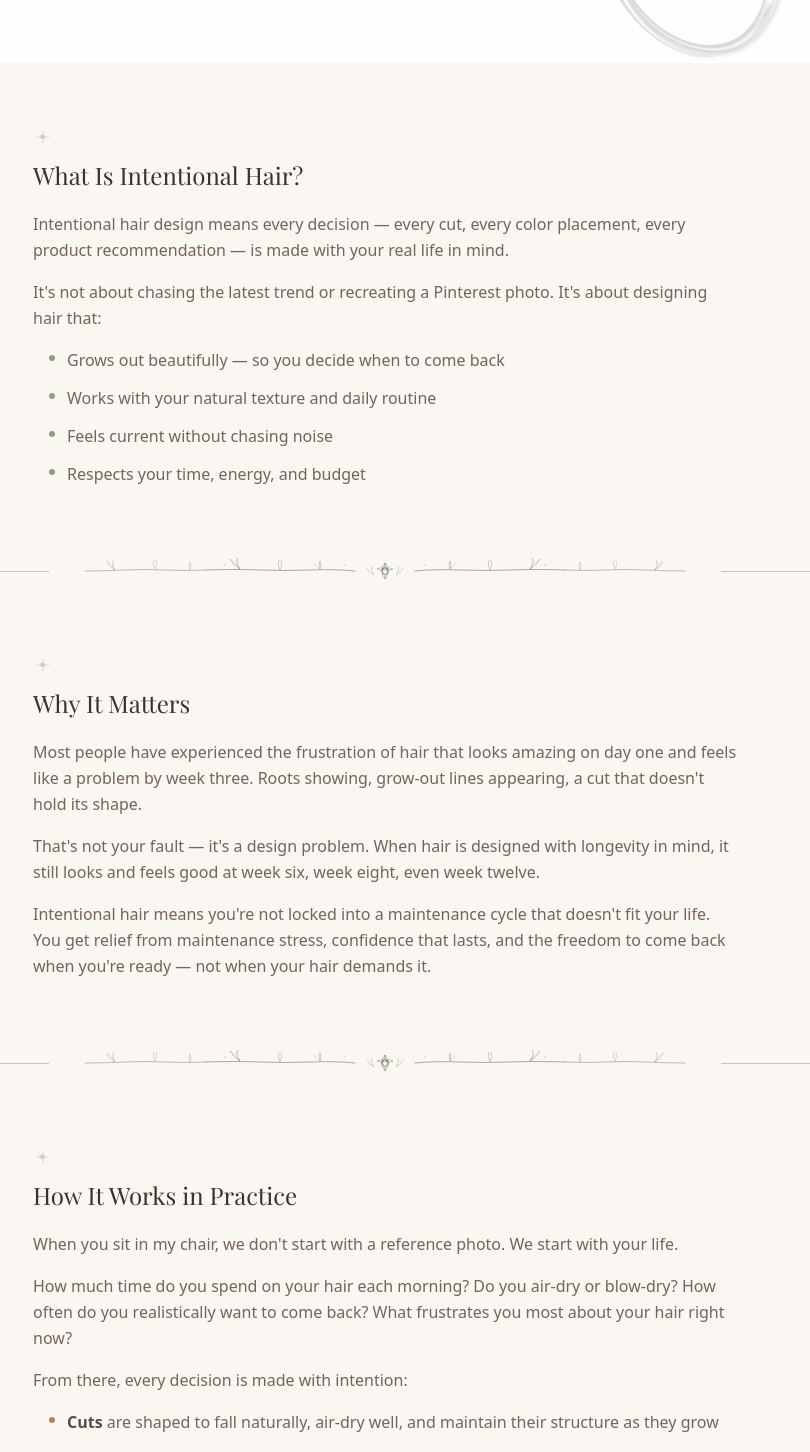
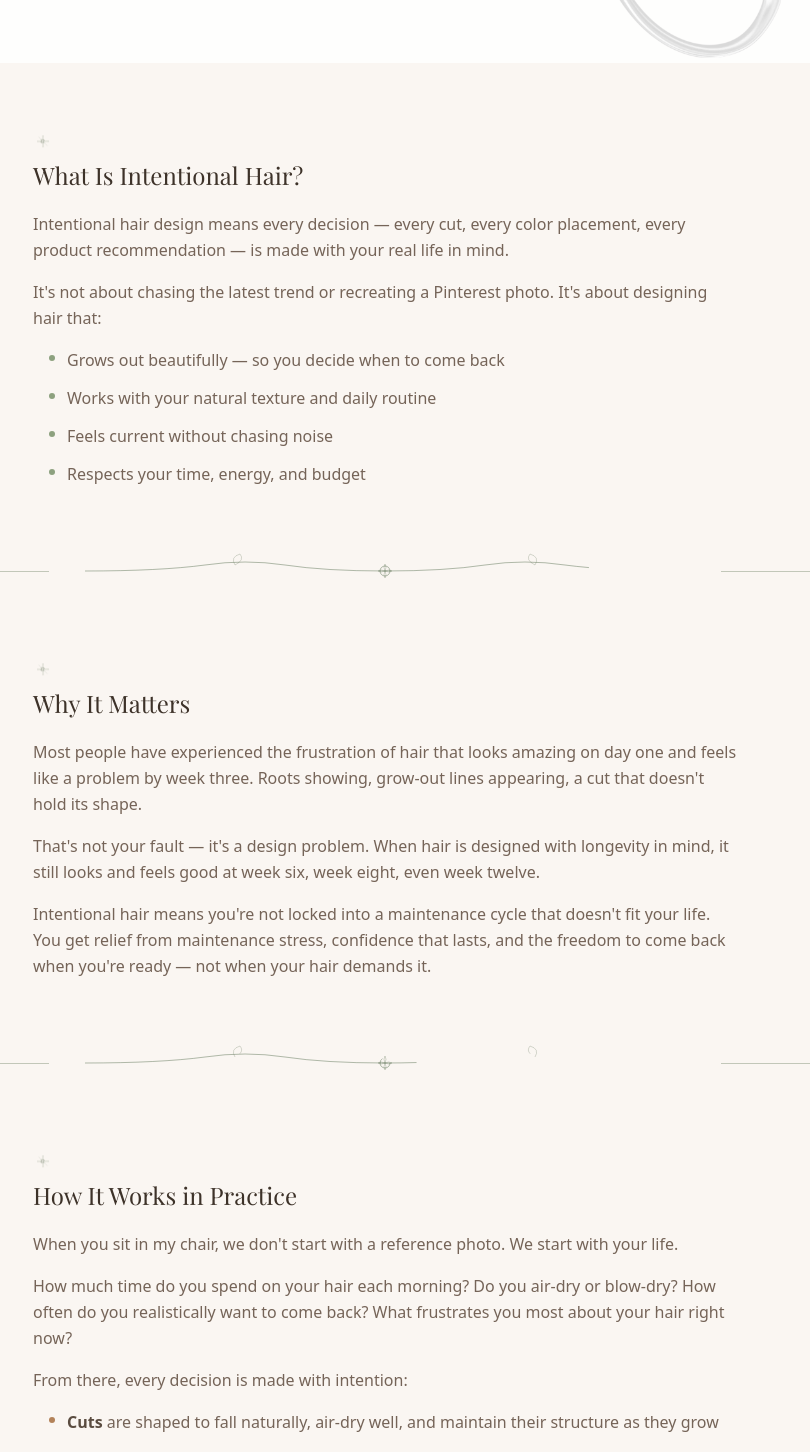
Before and after one commit to allbeautyhairstudio/abhsweb, a Next.js app in the folder abhs/: page /philosophy in a window 1280 px wide. Shown: the part 700-2152 px from the top of the page, without its empty margins (255-1065 px from the left). Built offline with nearby package versions, Linux system fonts and the light colour scheme; a web font is replaced by a local one.

Commit message:
feat: add scroll reveals to philosophy page
Section fade-ups, staggered bullet lists, pull quote slide-in,
animated floral dividers and reactive floral accents.

```diff
--- a/abhs/src/app/(public)/philosophy/page.tsx
+++ b/abhs/src/app/(public)/philosophy/page.tsx
@@ -2,7 +2,11 @@ import type { Metadata } from 'next';
 import Link from 'next/link';
 import Image from 'next/image';
 import { ArrowRight, Calendar } from 'lucide-react';
-import { FloralBloom, FloralDivider, FloralCorner } from '@/components/decorative/floral-accents';
+import { FloralBloom, FloralCorner } from '@/components/decorative/floral-accents';
+import { FloralDividerAnimated } from '@/components/decorative/floral-divider-animated';
+import { MotionPage } from '@/components/motion/motion-page';
+import { MotionReveal, MotionRevealChild } from '@/components/motion/motion-reveal';
+import { MotionFloral } from '@/components/motion/motion-floral';
 
 export const metadata: Metadata = {
   title: 'Intentional Hair Philosophy',
@@ -12,11 +16,15 @@ export const metadata: Metadata = {
 
 export default function PhilosophyPage() {
   return (
+    <MotionPage>
       <div className="flex flex-col">
         {/* Title section */}
         <section className="py-14 sm:py-16 bg-white">
           <div className="mx-auto max-w-4xl px-4 sm:px-6 lg:px-8 text-center">
+            <MotionReveal>
+              <MotionFloral>
                 <FloralBloom className="w-7 h-7 text-forest-500 mx-auto mb-3" />
+              </MotionFloral>
               <h1 className="font-serif text-3xl sm:text-4xl text-warm-800 mb-4">
                 Intentional Hair Design
               </h1>
@@ -24,6 +32,7 @@ export default function PhilosophyPage() {
                 Hair should not add stress to your life. It should support how you
                 live.
               </p>
+            </MotionReveal>
           </div>
         </section>
 
@@ -42,7 +51,10 @@ export default function PhilosophyPage() {
         {/* What It Is */}
         <section className="py-14 sm:py-16">
           <div className="mx-auto max-w-3xl px-4 sm:px-6 lg:px-8">
+            <MotionReveal>
+              <MotionFloral>
                 <FloralBloom className="w-5 h-5 text-forest-500 mb-3" />
+              </MotionFloral>
               <h2 className="font-serif text-2xl text-warm-700 mb-5">
                 What Is Intentional Hair?
               </h2>
@@ -56,35 +68,49 @@ export default function PhilosophyPage() {
                   It&apos;s not about chasing the latest trend or recreating a
                   Pinterest photo. It&apos;s about designing hair that:
                 </p>
-            <ul className="space-y-3 pl-4">
+              </div>
+            </MotionReveal>
+            <MotionReveal stagger={0.1} className="mt-4">
+              <ul className="space-y-3 pl-4 text-warm-500 leading-relaxed">
+                <MotionRevealChild>
                   <li className="flex items-start gap-3">
                     <span className="w-1.5 h-1.5 bg-sage-400 rounded-full shrink-0 mt-2" />
                     <span>Grows out beautifully — so you decide when to come back</span>
                   </li>
+                </MotionRevealChild>
+                <MotionRevealChild>
                   <li className="flex items-start gap-3">
                     <span className="w-1.5 h-1.5 bg-sage-400 rounded-full shrink-0 mt-2" />
                     <span>Works with your natural texture and daily routine</span>
                   </li>
+                </MotionRevealChild>
+                <MotionRevealChild>
                   <li className="flex items-start gap-3">
                     <span className="w-1.5 h-1.5 bg-sage-400 rounded-full shrink-0 mt-2" />
                     <span>Feels current without chasing noise</span>
                   </li>
+                </MotionRevealChild>
+                <MotionRevealChild>
                   <li className="flex items-start gap-3">
                     <span className="w-1.5 h-1.5 bg-sage-400 rounded-full shrink-0 mt-2" />
                     <span>Respects your time, energy, and budget</span>
                   </li>
+                </MotionRevealChild>
               </ul>
-          </div>
+            </MotionReveal>
           </div>
         </section>
 
         {/* Floral divider */}
-      <FloralDivider className="text-forest-500 px-4" />
+        <FloralDividerAnimated className="text-forest-500 px-4" />
 
         {/* Why It Matters */}
         <section className="py-14 sm:py-16">
           <div className="mx-auto max-w-3xl px-4 sm:px-6 lg:px-8">
+            <MotionReveal>
+              <MotionFloral>
                 <FloralBloom className="w-5 h-5 text-forest-500 mb-3" />
+              </MotionFloral>
               <h2 className="font-serif text-2xl text-warm-700 mb-5">
                 Why It Matters
               </h2>
@@ -107,16 +133,20 @@ export default function PhilosophyPage() {
                   back when you&apos;re ready — not when your hair demands it.
                 </p>
               </div>
+            </MotionReveal>
           </div>
         </section>
 
         {/* Floral divider */}
-      <FloralDivider className="text-forest-500 px-4" />
+        <FloralDividerAnimated className="text-forest-500 px-4" />
 
         {/* How It Works */}
         <section className="py-14 sm:py-16">
           <div className="mx-auto max-w-3xl px-4 sm:px-6 lg:px-8">
+            <MotionReveal>
+              <MotionFloral>
                 <FloralBloom className="w-5 h-5 text-forest-500 mb-3" />
+              </MotionFloral>
               <h2 className="font-serif text-2xl text-warm-700 mb-5">
                 How It Works in Practice
               </h2>
@@ -133,7 +163,11 @@ export default function PhilosophyPage() {
                 <p>
                   From there, every decision is made with intention:
                 </p>
-            <ul className="space-y-3 pl-4">
+              </div>
+            </MotionReveal>
+            <MotionReveal stagger={0.1} className="mt-4">
+              <ul className="space-y-3 pl-4 text-warm-500 leading-relaxed">
+                <MotionRevealChild>
                   <li className="flex items-start gap-3">
                     <span className="w-1.5 h-1.5 bg-copper-400 rounded-full shrink-0 mt-2" />
                     <span>
@@ -142,6 +176,8 @@ export default function PhilosophyPage() {
                       they grow
                     </span>
                   </li>
+                </MotionRevealChild>
+                <MotionRevealChild>
                   <li className="flex items-start gap-3">
                     <span className="w-1.5 h-1.5 bg-copper-400 rounded-full shrink-0 mt-2" />
                     <span>
@@ -150,6 +186,8 @@ export default function PhilosophyPage() {
                       graceful grow-out, not harsh lines
                     </span>
                   </li>
+                </MotionRevealChild>
+                <MotionRevealChild>
                   <li className="flex items-start gap-3">
                     <span className="w-1.5 h-1.5 bg-copper-400 rounded-full shrink-0 mt-2" />
                     <span>
@@ -157,6 +195,8 @@ export default function PhilosophyPage() {
                       enhance your natural tones rather than fighting them
                     </span>
                   </li>
+                </MotionRevealChild>
+                <MotionRevealChild>
                   <li className="flex items-start gap-3">
                     <span className="w-1.5 h-1.5 bg-copper-400 rounded-full shrink-0 mt-2" />
                     <span>
@@ -165,27 +205,37 @@ export default function PhilosophyPage() {
                       coming back every 4 weeks
                     </span>
                   </li>
+                </MotionRevealChild>
               </ul>
-          </div>
+            </MotionReveal>
           </div>
         </section>
 
         {/* Pull Quote */}
         <section className="relative py-10 sm:py-12 bg-blush-50 overflow-hidden">
+          <MotionFloral breathing cursorResponse>
             <FloralCorner className="absolute top-0 left-0 w-20 h-20 text-forest-500 opacity-25 rotate-90" />
+          </MotionFloral>
+          <MotionFloral breathing cursorResponse>
             <FloralCorner className="absolute bottom-0 right-0 w-20 h-20 text-forest-500 opacity-25 -rotate-90" />
+          </MotionFloral>
           <div className="relative mx-auto max-w-3xl px-4 sm:px-6 lg:px-8 text-center">
+            <MotionReveal direction="left">
+              <MotionFloral>
                 <FloralBloom className="w-6 h-6 text-forest-500/40 mx-auto mb-4" />
+              </MotionFloral>
               <blockquote className="font-serif text-xl sm:text-2xl text-warm-700 italic leading-relaxed">
                 &ldquo;You design intentional hair that reduces stress, grows out
                 beautifully, and supports how real people live.&rdquo;
               </blockquote>
+            </MotionReveal>
           </div>
         </section>
 
         {/* CTA */}
         <section className="py-14 sm:py-16">
           <div className="mx-auto max-w-3xl px-4 sm:px-6 lg:px-8 text-center">
+            <MotionReveal>
               <h2 className="font-serif text-2xl text-warm-700 mb-4">
                 Ready to Try It?
               </h2>
@@ -209,8 +259,10 @@ export default function PhilosophyPage() {
                   <ArrowRight size={16} />
                 </Link>
               </div>
+            </MotionReveal>
           </div>
         </section>
       </div>
+    </MotionPage>
   );
 }
```
Lines whose indentation alone changed are shown as unchanged.
